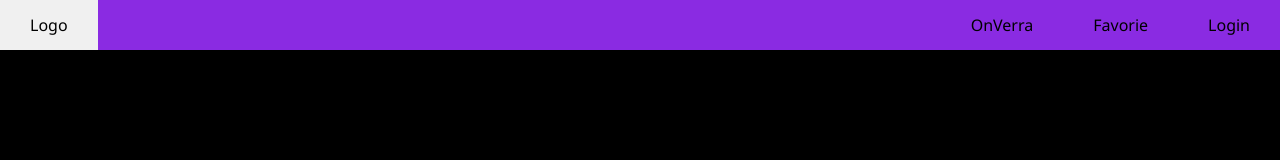
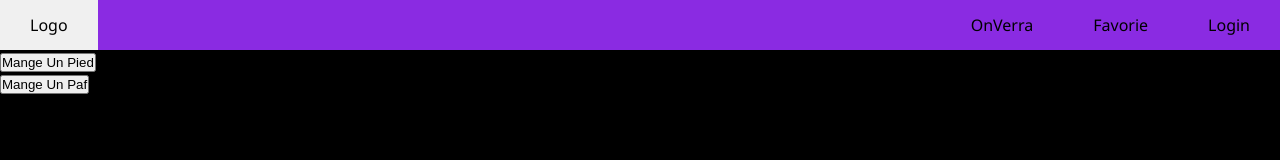
Before and after one commit to Roikku1408/LineUp, a plain HTML site: page index.html in a window 1280 px wide. Drawn offline with Linux system fonts and the light colour scheme.

Commit message:
Corrections de divers bugs

```diff
--- a/Acceuil.html
+++ b/index.html
@@ -7,7 +7,6 @@
   <meta name="viewport" content="width=device-width, initial-scale=1.0">
   <title>LineUp Valorant</title>
   <link rel="stylesheet" href="style.css">
-  <link rel="script" href="script.js">
 </head>
 
 <body>
@@ -34,6 +33,15 @@
           </svg></a></li>
     </ul>
   </nav>
+
+  <div>
+    <button onclick=log()>Mange Un Pied</button>
+  </div>
+  <div>
+    <button onclick=log2()>Mange Un Paf</button>
+  </div>
+
+  <script src="script.js"></script>
 </body>
 
 
```
Also changed, not shown: script.js (line endings or trailing spaces).
